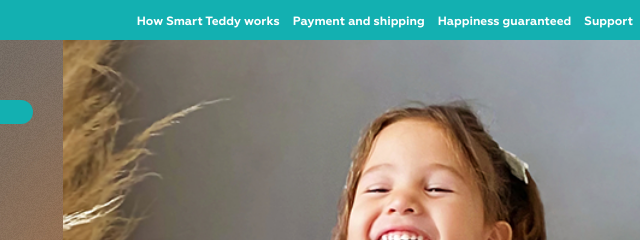
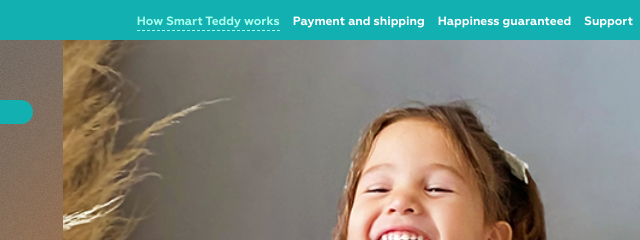
Before and after one commit to denis-kadet/SmartTeddy, a website: page app/index.html in a window 1280 px wide. Shown: the top 240 px of the page, 402-1042 px from the left. Drawn offline with nearby package versions, Linux system fonts and the light colour scheme; files that its build step writes are made by us from their sources.

Commit message:
ver. 1.1

```diff
--- a/app/index.html
+++ b/app/index.html
@@ -25,7 +25,7 @@
                         <nav class="header__nav">
                             <ul class="header__nav-items">
                                 <li class="header__nav-item">
-                                    <a href="#" class="header__nav-link">How Smart Teddy works</a>
+                                    <a href="#" class="header__nav-link header__nav-link_active">How Smart Teddy works</a>
                                 </li>
                                 <li class="header__nav-item">
                                     <a href="#" class="header__nav-link">Payment and shipping</a>
--- a/app/scss/blocks/header.scss
+++ b/app/scss/blocks/header.scss
@@ -75,6 +75,14 @@ a {
         font-size: 12px;
         line-height: 15px;
         color: #fff;
+    }
+    &-link:hover {
+        color: #A7FFEB;
+    }
+    &-link_active {
+        padding-bottom: 2px;
+        border-bottom: 1px dashed #A7FFEB;
+        color: #A7FFEB;
     }
     &-mobile {
         display: none;
```
Also changed, not shown: app/css/style.min.css.
